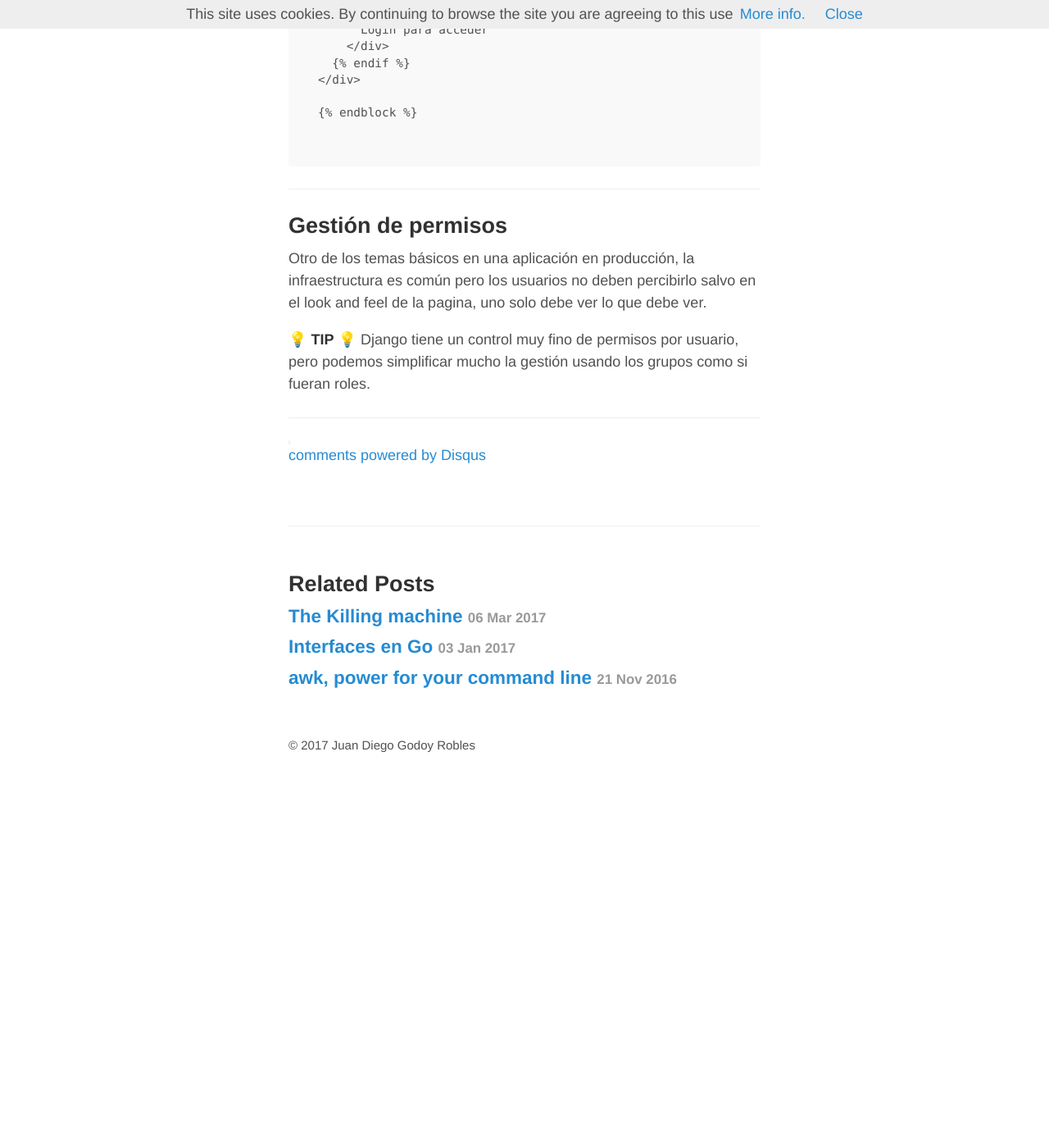
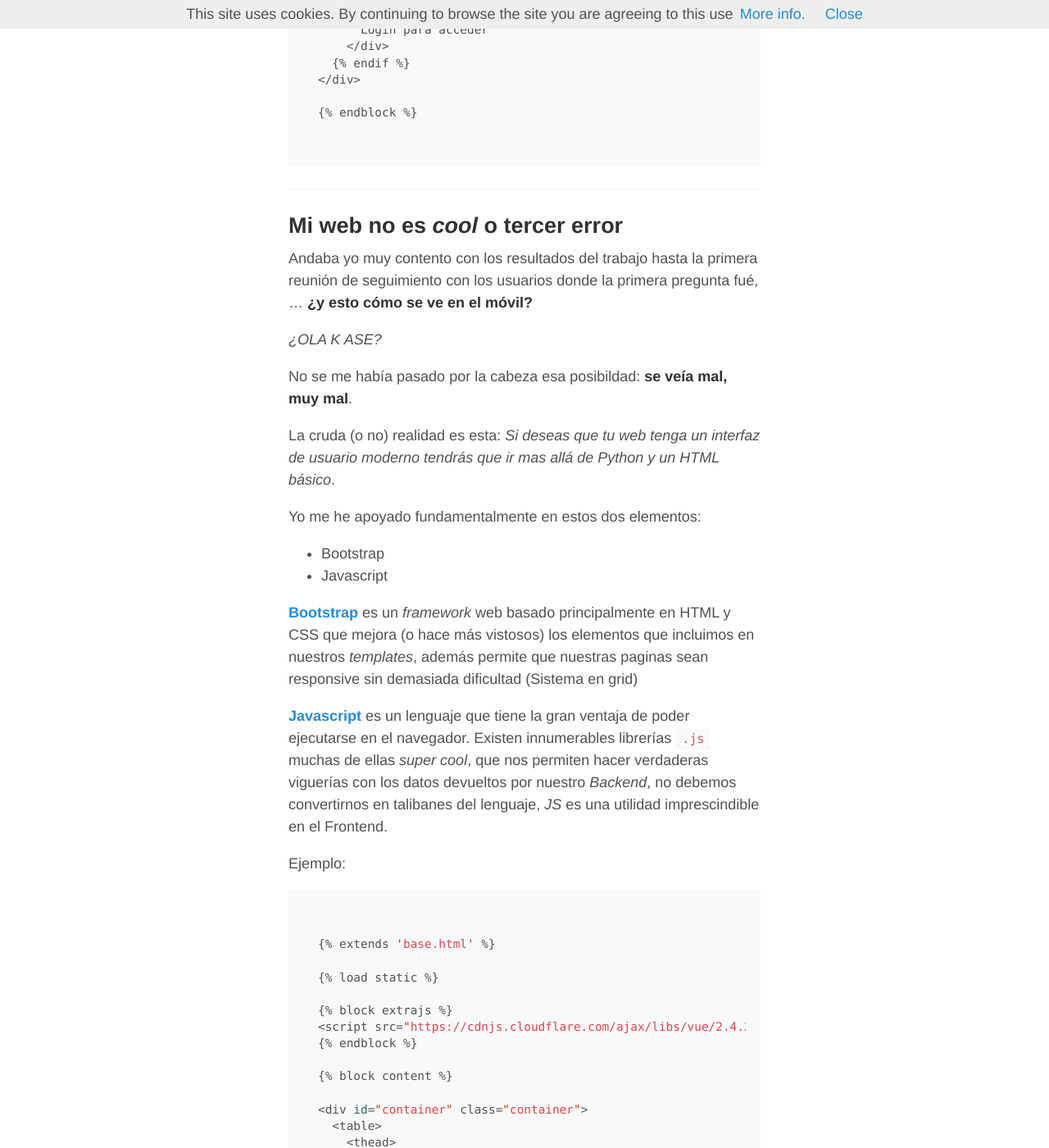
Before and after one commit to klashxx/klashxx.github.io, a Jekyll site: the page built from _posts/2017-09-22-django-vs-sysadmin.md, in a window 1280 px wide and 1400 px high, scrolled down 15429 px. Shown: the whole window at 82% size. Built offline with Jekyll 4.4.1, drawn with Linux system fonts in a browser that asks for light colours; nearby versions of some CDN libraries; emoji names are drawn with the system emoji font; comment, search, counter and statistics services are not loaded; before the commit the page ends 16387 px from its top, so only the background shows below that; some of the changed text lies outside the part shown.

Commit message:
Bootstrap and JS ref

````diff
--- a/_posts/2017-09-22-django-vs-sysadmin.md
+++ b/_posts/2017-09-22-django-vs-sysadmin.md
@@ -535,6 +535,75 @@
 
 <hr>
 
+## Mi web no es *cool* o tercer error
+
+Andaba yo muy contento con los resultados del trabajo hasta la primera reunión de seguimiento con los usuarios donde la primera pregunta fué, … **¿y esto cómo se ve en el móvil?**
+
+*¿OLA K ASE?*
+
+No se me había pasado por la cabeza esa posibildad: **se veía mal, muy mal**.
+
+La cruda (o no) realidad es esta: *Si deseas que tu web tenga un interfaz de usuario moderno tendrás que ir mas allá de Python y un HTML básico*.
+
+Yo me he apoyado fundamentalmente en estos dos elementos:
+
+- Bootstrap
+- Javascript
+
+[**Bootstrap**][bootstrap-wiki] es un *framework* web basado principalmente en HTML y CSS que mejora (o hace más vistosos) los elementos que incluimos en nuestros *templates*, además permite que nuestras paginas sean responsive sin demasiada dificultad (Sistema en grid)
+
+[**Javascript**][js-mozilla] es un lenguaje que tiene la gran ventaja de poder ejecutarse en el navegador. Existen innumerables librerías `.js` muchas de ellas *super cool*, que nos permiten hacer verdaderas viguerías con los datos devueltos por nuestro *Backend*, no debemos convertirnos en talibanes del lenguaje, *JS* es una utilidad imprescindible en el Frontend.
+
+Ejemplo:
+
+```python
+{% raw %}
+{% extends 'base.html' %}
+
+{% load static %}
+
+{% block extrajs %}
+<script src="https://cdnjs.cloudflare.com/ajax/libs/vue/2.4.2/vue.min.js"></script>
+{% endblock %}
+
+{% block content %}
+
+<div id="container" class="container">
+  <table>
+    <thead>
+      <tr>
+        <th>Metric</th>
+        <th>Tipo</th>
+      </tr>
+    </thead>
+    <tbody>
+      <tr v-for="metrica in metricas">
+        <td>[[ metrica.nombre ]]</td>
+        <td>[[ metrica.long_tipo ]]</td>
+      </tr>
+    </tbody>
+  </table>
+</div>
+
+<script>
+  var v = new Vue({
+    delimiters: ['[[', ']]'],
+    el: '#container',
+    data: {
+      metricas: []
+    },
+    mounted: function(){
+      $.get('/metrics/api/v1/metricas/', function(data){
+        v.metricas = data;
+      })}
+  })
+</script>
+{% endblock content %}
+{% endraw %}
+```
+
+<hr>
+
 ## Gestión de permisos
 
 Otro de los temas básicos en una aplicación en producción, la infraestructura es común pero los usuarios no deben percibirlo salvo en el look and feel de la pagina, uno solo debe ver lo que debe ver.
@@ -587,3 +656,5 @@
 [template-extends]: https://docs.djangoproject.com/en/dev/ref/templates/builtins/#std:templatetag-extends "Template extends"
 [python-inheritance]: https://docs.python.org/3.6/tutorial/classes.html#inheritance "Python Inheritance"
 [template-language]: https://docs.djangoproject.com/en/dev/ref/templates/language/ "The Django template language"
+[bootstrap-wiki]: https://es.wikipedia.org/wiki/Bootstrap_(framework) "Bootstrap Wikipedia"
+[js-mozilla]: https://developer.mozilla.org/es/docs/Web/JavaScript "Javascript Mozilla Tutorial"
````
